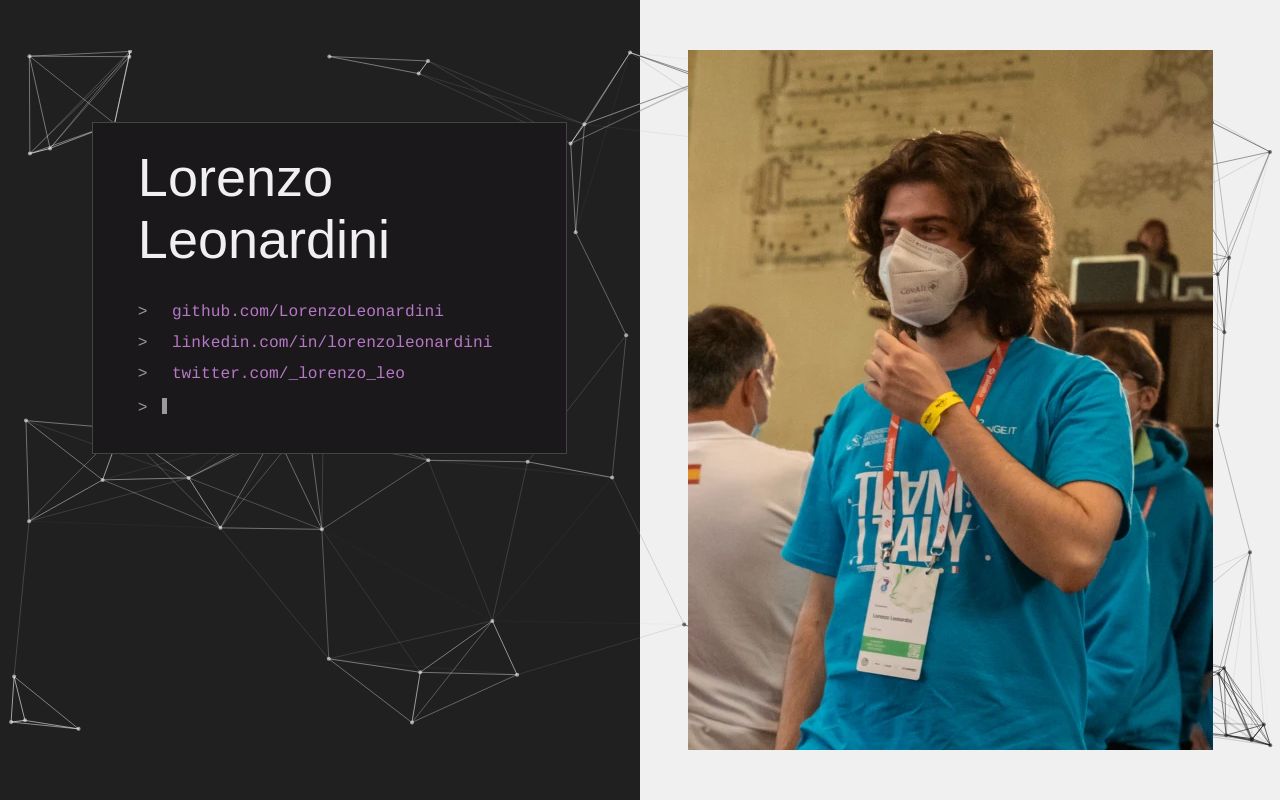
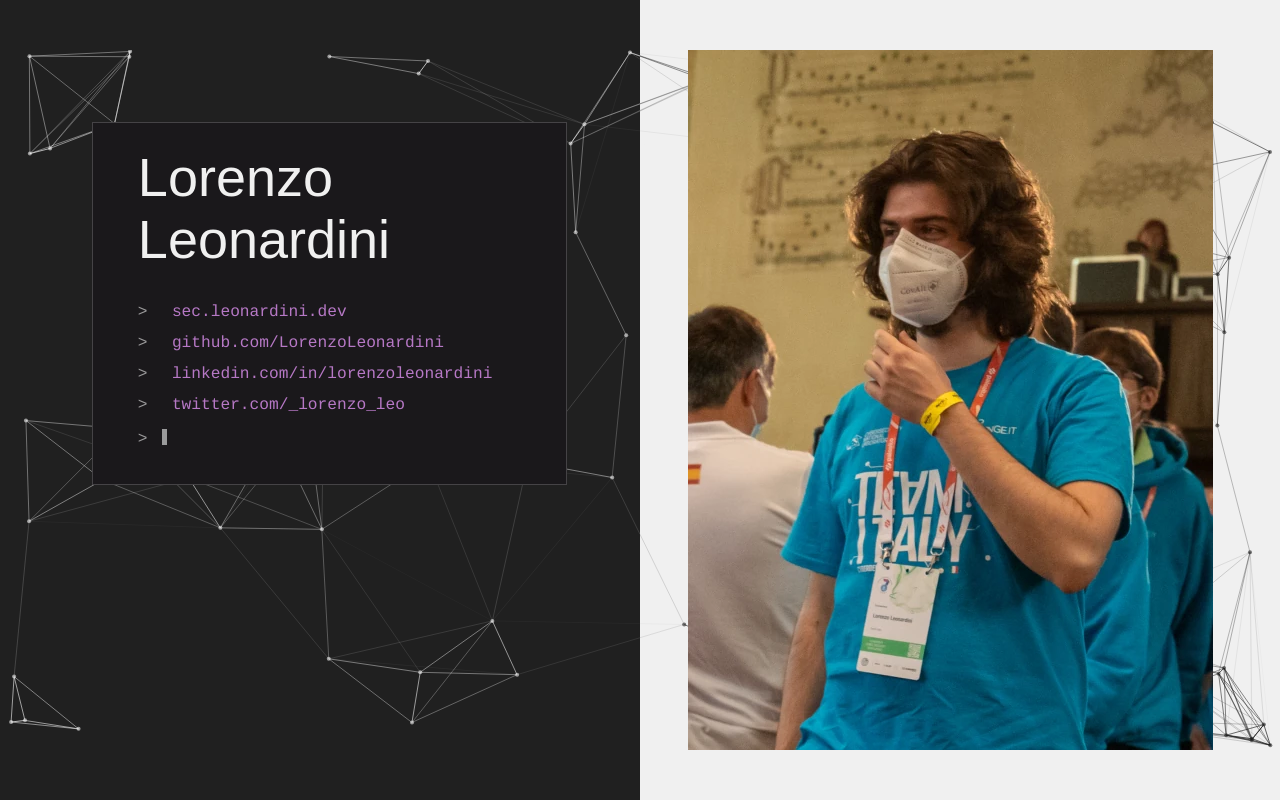
Before and after one commit to LorenzoLeonardini/leonardini.dev, an Astro site: page / in a window 1280 px wide. Shown: the top 800 px of the page. Built offline with nearby package versions, Linux system fonts and the light colour scheme; Astro itself is replaced by a stand-in of ours; a web font is replaced by a local one.

Commit message:
Link to security blog

```diff
--- a/src/components/TopSection.astro
+++ b/src/components/TopSection.astro
@@ -141,6 +141,11 @@ import Graph from '../components/Graph.svelte'
 				<div class="info">
 					<ul>
 						<li>
+							<a href="https://sec.leonardini.dev" target="_blank" rel="noreferrer"
+								>sec.leonardini.dev</a
+							>
+						</li>
+						<li>
 							<a href="https://github.com/LorenzoLeonardini" target="_blank" rel="noreferrer"
 								>github.com/LorenzoLeonardini</a
 							>
```
